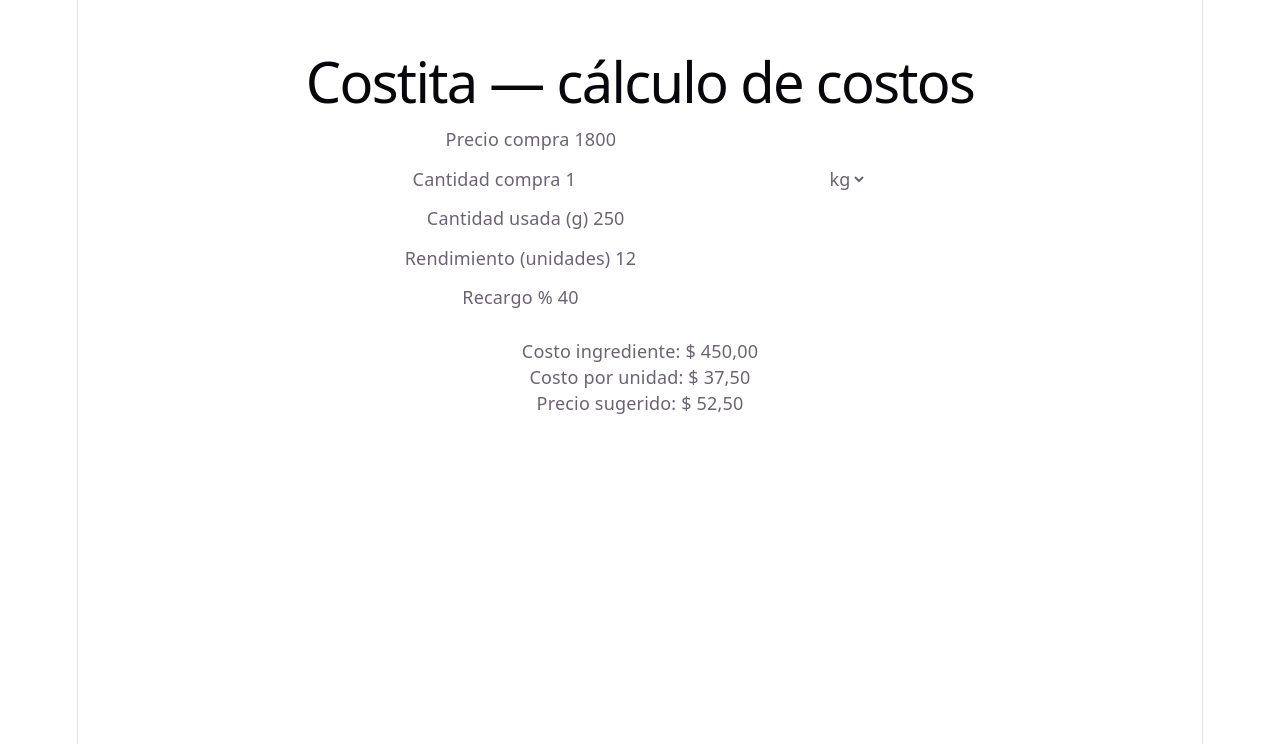
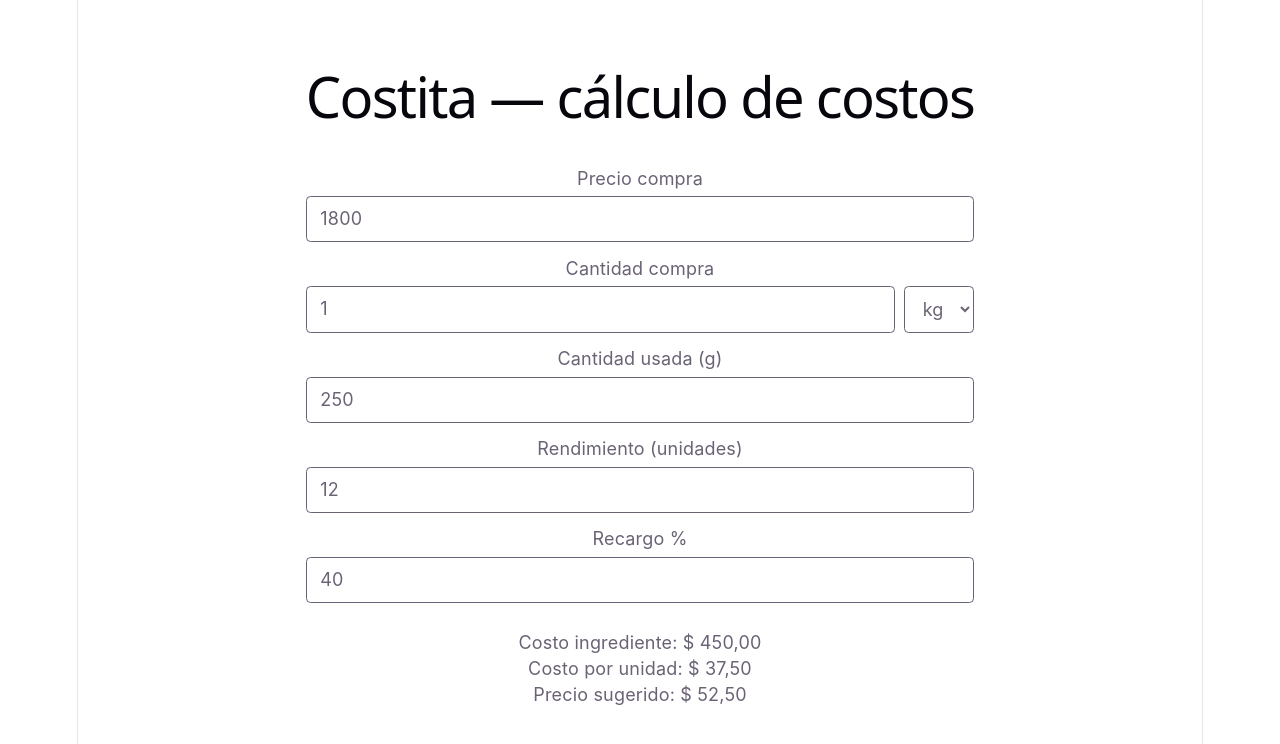
Before and after one commit to NachoLedesma33/APP-insumos-blue-velvet, a React (Vite) app: page / in a window 1280 px wide. Shown: the top 744 px of the page. Built offline with nearby package versions, Linux system fonts and the light colour scheme.

Commit message:
feat: style calculator with Tailwind

```diff
--- a/src/App.tsx
+++ b/src/App.tsx
@@ -14,20 +14,36 @@ export default function App() {
   const salePrice = priceByMarkup(unitCost, markup)
 
   return (
-    <main style={{ maxWidth: 720, margin: '2rem auto', fontFamily: 'system-ui' }}>
-      <h1>Costita — cálculo de costos</h1>
-      <section style={{ display: 'grid', gap: '0.75rem' }}>
-        <label>Precio compra <input value={price} onChange={(e) => setPrice(e.target.value)} /></label>
-        <label>Cantidad compra <input value={qty} onChange={(e) => setQty(e.target.value)} />
-          <select value={unit} onChange={(e) => setUnit(e.target.value as 'kg' | 'g')}>
-            <option value="kg">kg</option><option value="g">g</option>
-          </select>
+    <main className="mx-auto max-w-3xl p-6 font-sans">
+      <h1 className="text-2xl font-semibold text-slate-900">Costita — cálculo de costos</h1>
+      <section className="mt-4 grid gap-3">
+        <label className="flex flex-col gap-1">
+          Precio compra
+          <input className="rounded border px-3 py-2" value={price} onChange={(e) => setPrice(e.target.value)} />
         </label>
-        <label>Cantidad usada (g) <input value={used} onChange={(e) => setUsed(e.target.value)} /></label>
-        <label>Rendimiento (unidades) <input value={yieldQty} onChange={(e) => setYieldQty(e.target.value)} /></label>
-        <label>Recargo % <input value={markup} onChange={(e) => setMarkup(e.target.value)} /></label>
+        <label className="flex flex-col gap-1">
+          Cantidad compra
+          <div className="flex gap-2">
+            <input className="flex-1 rounded border px-3 py-2" value={qty} onChange={(e) => setQty(e.target.value)} />
+            <select className="rounded border px-3 py-2" value={unit} onChange={(e) => setUnit(e.target.value as 'kg' | 'g')}>
+              <option value="kg">kg</option><option value="g">g</option>
+            </select>
+          </div>
+        </label>
+        <label className="flex flex-col gap-1">
+          Cantidad usada (g)
+          <input className="rounded border px-3 py-2" value={used} onChange={(e) => setUsed(e.target.value)} />
+        </label>
+        <label className="flex flex-col gap-1">
+          Rendimiento (unidades)
+          <input className="rounded border px-3 py-2" value={yieldQty} onChange={(e) => setYieldQty(e.target.value)} />
+        </label>
+        <label className="flex flex-col gap-1">
+          Recargo %
+          <input className="rounded border px-3 py-2" value={markup} onChange={(e) => setMarkup(e.target.value)} />
+        </label>
       </section>
-      <section style={{ marginTop: '1.5rem' }}>
+      <section className="mt-6 space-y-1">
         <p>Costo ingrediente: {formatARS(cost)}</p>
         <p>Costo por unidad: {formatARS(unitCost)}</p>
         <p>Precio sugerido: {formatARS(salePrice)}</p>
```
